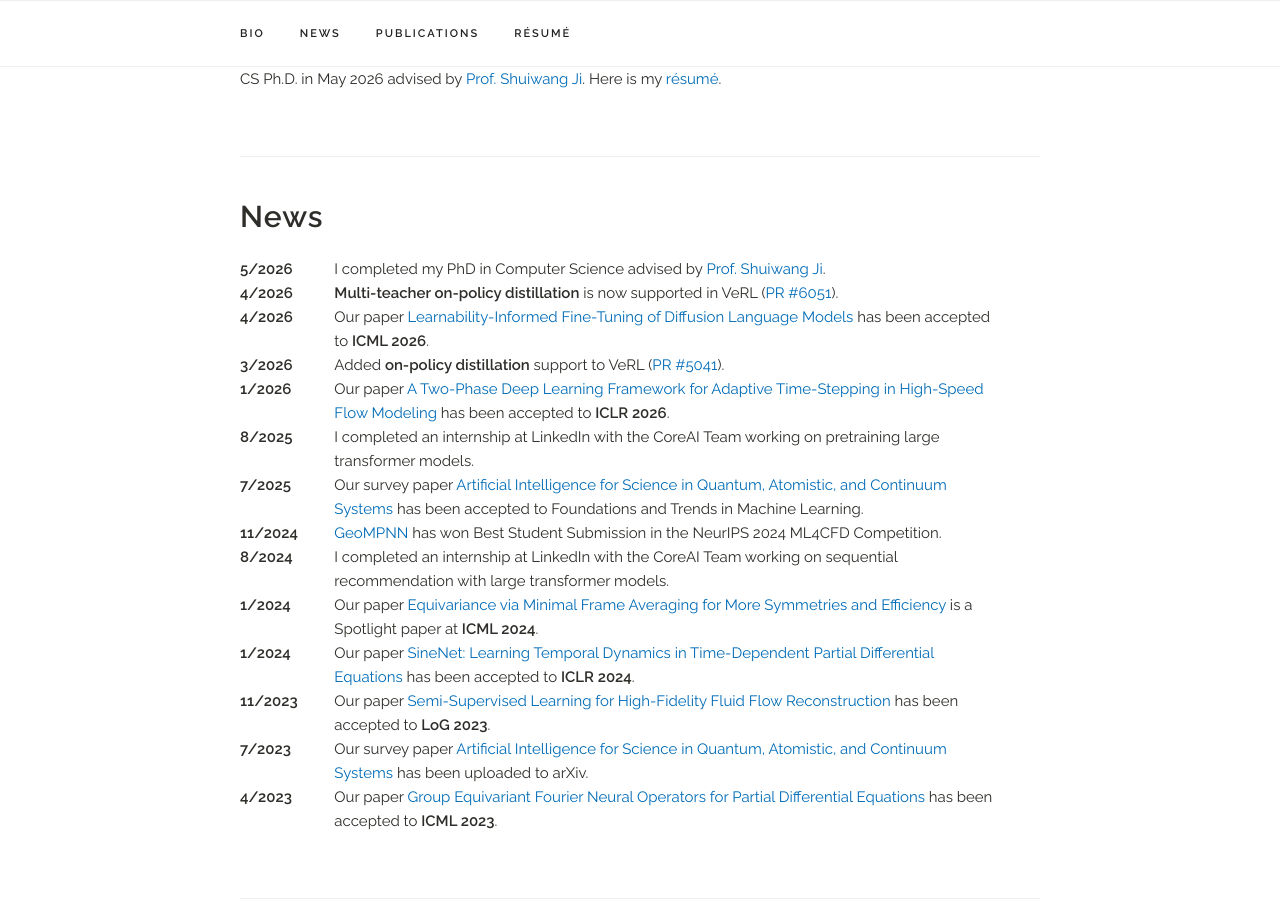
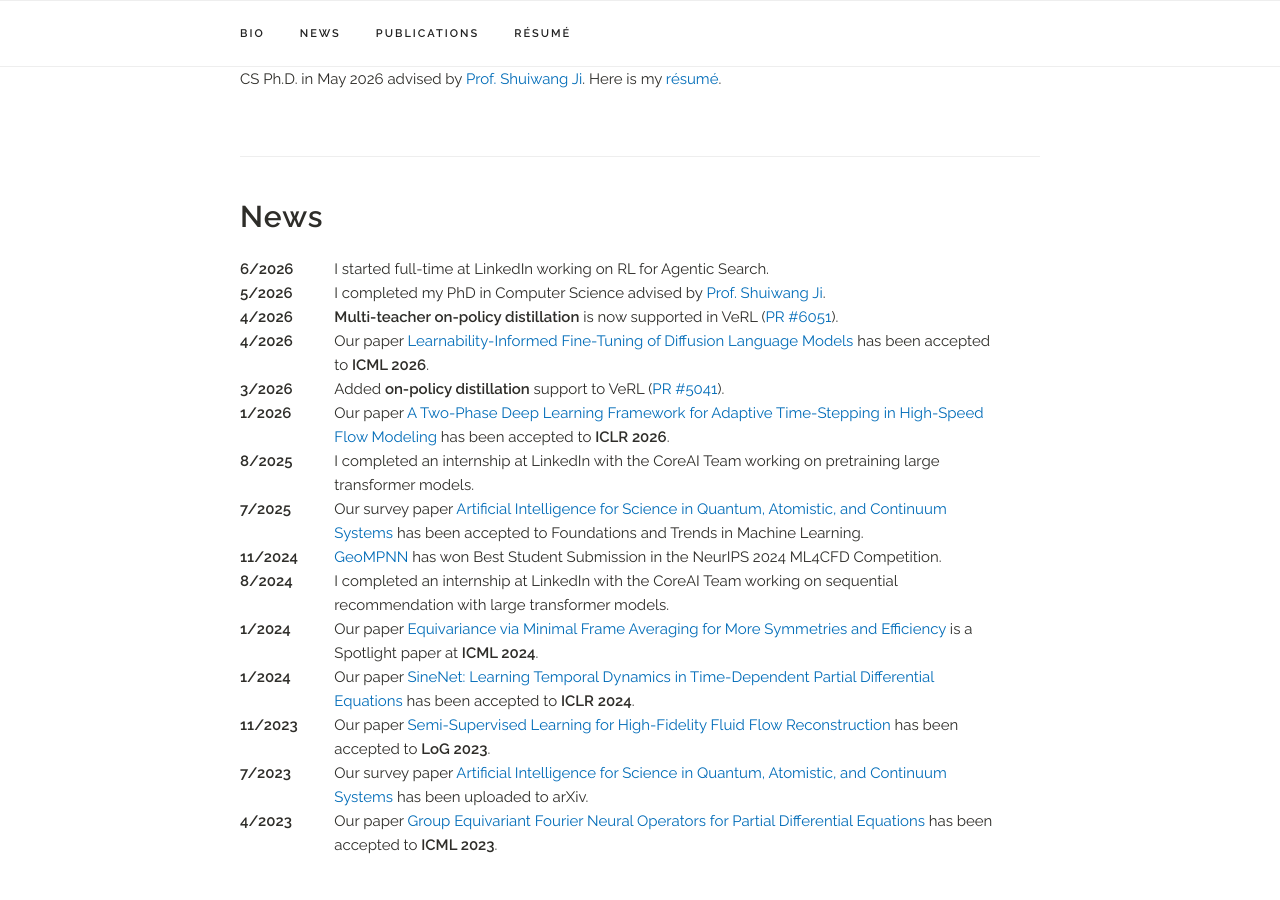
Before and after one commit to JacobHelwig/JacobHelwig.github.io, a Jekyll site: the page built from index.html, in a window 1280 px wide and 900 px high, scrolled down 388 px. Built offline with Jekyll 4.4.1, drawn with Linux system fonts in a browser that asks for light colours; a style sheet for code colours, icons or effects is not loaded.

Commit message:
Linkedin FT (#1)
* Update resume

* Update news.yaml

```diff
--- a/_data/news.yaml
+++ b/_data/news.yaml
@@ -1,4 +1,7 @@
 news:
+
+- title: "I started full-time at LinkedIn working on RL for Agentic Search."
+  date: "6/2026"
 
 - title: "I completed my PhD in Computer Science advised by <a href='http://people.tamu.edu/~sji/' target='_blank'>Prof. Shuiwang Ji</a>."
   date: "5/2026"
```
Also changed, not shown: 1 other file.
